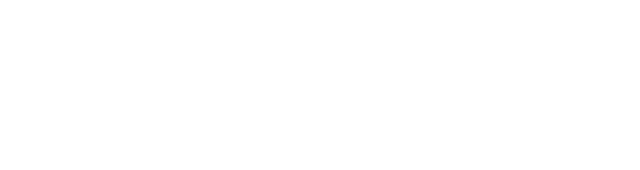
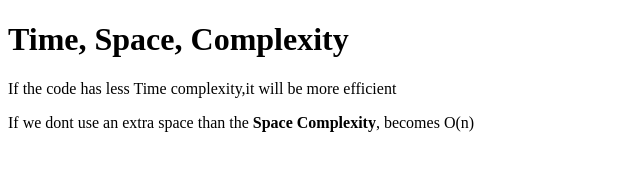
Before and after one commit to acciojob/time-and-space-complexity-saivivek122, a website: page main.html in a window 1280 px wide. Shown: the whole page, without its empty margins (0-640 px from the left). Drawn offline with Linux system fonts and the light colour scheme.

Commit message:
created a submission

```diff
--- a/main.html
+++ b/main.html
@@ -8,6 +8,10 @@
 
 <body>
 	<!-- the entire body must be written by student -->
+	<h1>Time, Space, Complexity</h1>
+	<p>If the code has less Time complexity,it will be more efficient</p>
+	<p>If we dont use an extra space than the <b>Space Complexity</b>, becomes O(n) </p>
+
     <script type="text/javascript" src="./script.js">
 </script>
 
```
